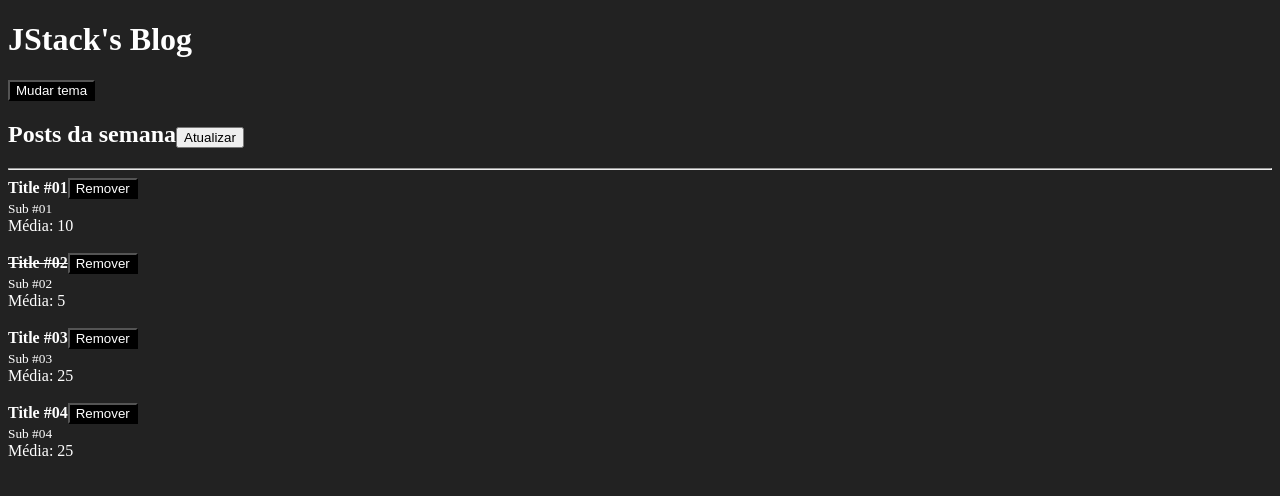
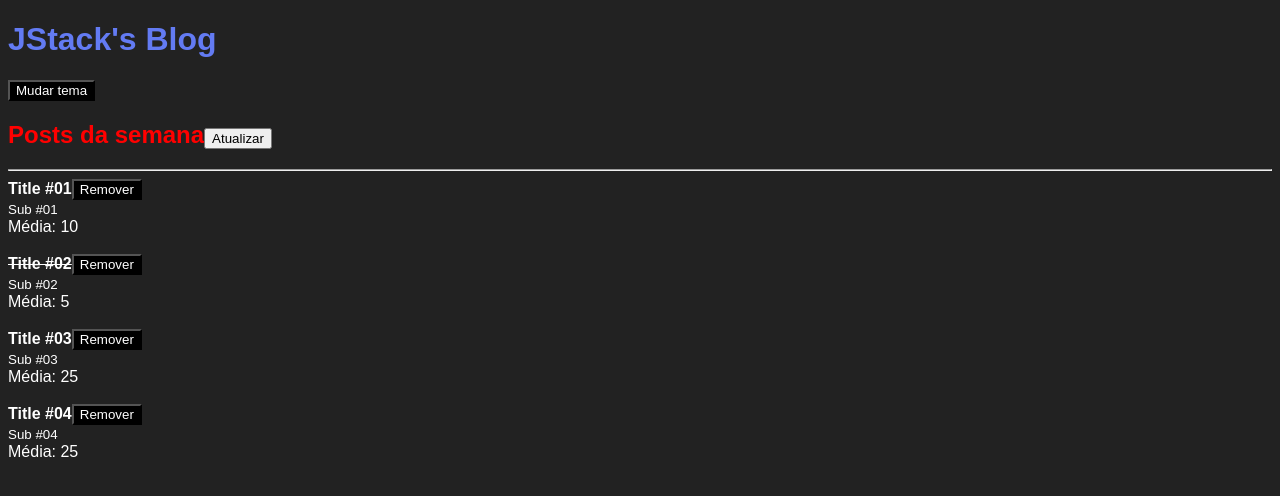
Before and after one commit to andersonkaiti/react-fundamentos, a React app: page / in a window 1280 px wide. Shown: the top 496 px of the page. Built offline with nearby package versions, Linux system fonts and the light colour scheme; the HTML template or start-up script is replaced by a standard one.

Commit message:
:wrench: chore(css-modules): enable CSS modules in webpack config, add App and Header styles, and apply styles to components

```diff
--- /dev/null
+++ b/src/App.css
@@ -0,0 +1,3 @@
+.title {
+  color: #f00;
+}
--- a/src/App.jsx
+++ b/src/App.jsx
@@ -1,4 +1,5 @@
 import { useState } from 'react'
+import styles from './App.css'
 import Header from './Header'
 import Post from './Post'
 import ThemeProvider from './ThemeContext'
@@ -54,7 +55,7 @@
   return (
     <ThemeProvider>
       <Header>
-        <h2>
+        <h2 className={styles.title}>
           Posts da semana
           <button onClick={handleRefresh} type="button">
             Atualizar
--- /dev/null
+++ b/src/Header.css
@@ -0,0 +1,3 @@
+.title {
+  color: #637bf3;
+}
--- a/src/Header.jsx
+++ b/src/Header.jsx
@@ -1,5 +1,6 @@
 import { useContext } from 'react'
 import Button from './Button'
+import styles from './Header.css'
 import { ThemeContext } from './ThemeContext'
 
 export default function Header({ title = "JStack's Blog", children }) {
@@ -7,7 +8,7 @@
 
   return (
     <>
-      <h1>{title}</h1>
+      <h1 className={styles.title}>{title}</h1>
       <Button onClick={onToggleTheme}>Mudar tema</Button>
       {children}
     </>
--- a/src/index.css
+++ b/src/index.css
@@ -1,4 +1,5 @@
 body {
   background: #222;
   color: #fff;
+  font-family: sans-serif;
 }
--- a/webpack.config.js
+++ b/webpack.config.js
@@ -24,7 +24,16 @@
       },
       {
         test: /\.css$/,
-        use: ['style-loader', 'css-loader'],
+        use: [
+          'style-loader',
+          {
+            loader: 'css-loader',
+            options: {
+              modules: true,
+              esModule: false,
+            },
+          },
+        ],
       },
     ],
   },
```
